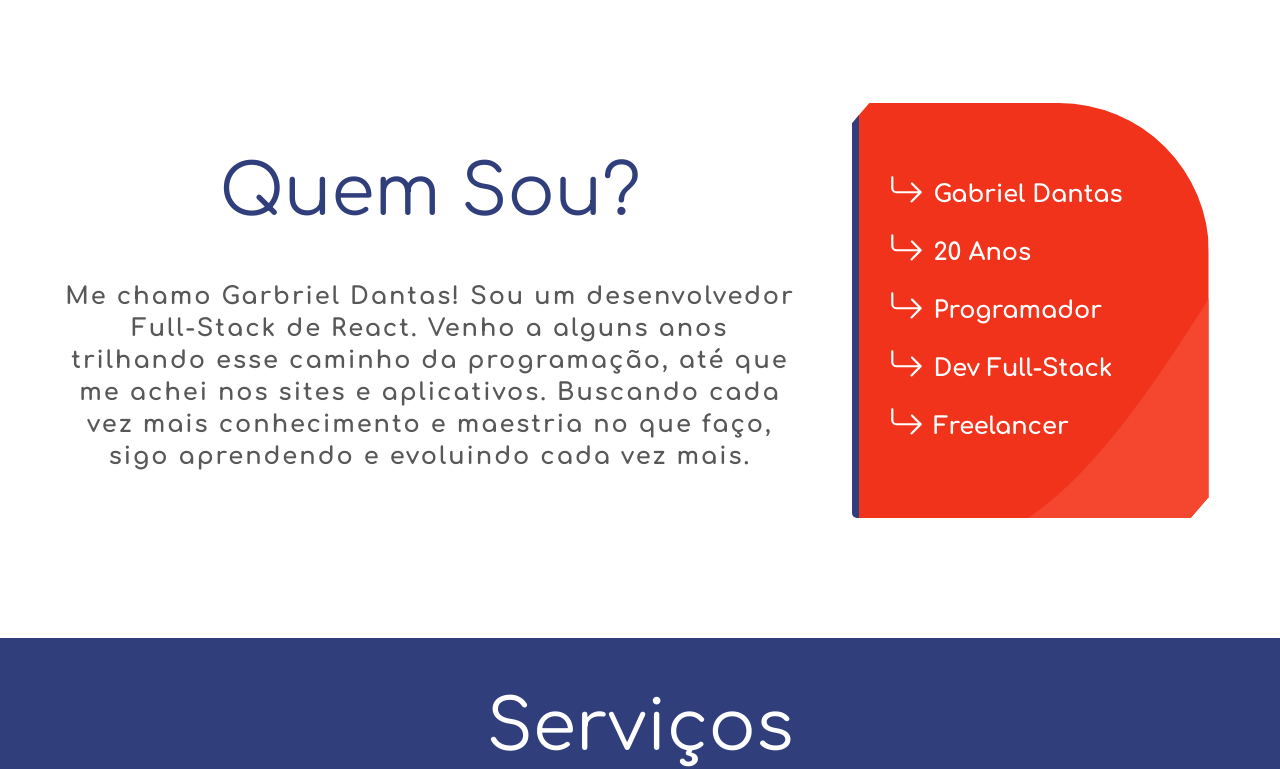
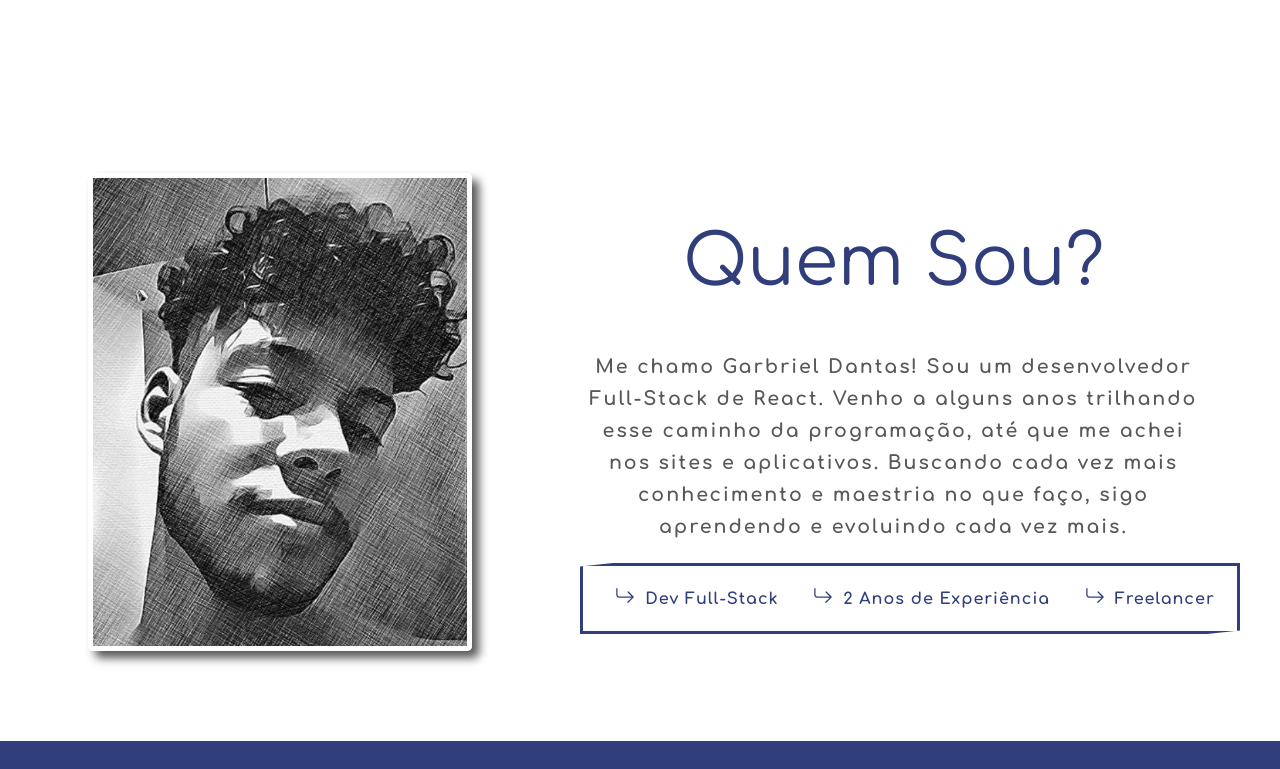
Before and after one commit to B1ELL20/portfolio, a React (Vite) app: page / in a window 1280 px wide. Shown: the part 717-1486 px from the top of the page. Built offline with nearby package versions, Linux system fonts and the light colour scheme.

Commit message:
Atualizações Me

```diff
--- a/src/Components/Sections/Home/HomeElements.jsx
+++ b/src/Components/Sections/Home/HomeElements.jsx
@@ -33,6 +33,18 @@ export const HomeBox = styled.header`
 
         height: unset;
         margin-bottom: 50px;
+    }
+
+    @media (min-width: 1024px) and (max-width: 1580px) {
+
+        margin-bottom: 50px;
+    }
+
+    @media (min-width: 1580px) {
+
+        height: 80vh;
+        margin-bottom: 50px;
+        background-position: right;
     }
 `;
 
@@ -84,19 +96,9 @@ export const ContainerText = styled.div`
 
 export const Text = styled.div`
 
-    width: 90%;
+    width: 95%;
     padding: 20px;
     text-align: center;
-
-    @media (max-width: 600px) {
-
-        width: 100%;
-    }
-
-    @media (min-width: 601px) and (max-width: 912px) {
-
-        width: 100%;
-    }
 `;
 
 export const TopTitle = styled.h2`
@@ -168,6 +170,20 @@ export const LinkIcon = styled.i`
     }
 `;
 
+export const LinkDescription = styled.p`
+
+    padding: 10px;
+    font-size: 20px;
+    letter-spacing: 1px;
+    font-weight: bold;
+    color: ${colors.main};
+
+    @media (max-width: 600px) {
+
+        font-size: 30px;
+    }
+`;
+
 export const ButtonDiv = styled.div`
 
     position: absolute;
@@ -179,17 +195,14 @@ export const ButtonDiv = styled.div`
     z-index: -1;
 `;
 
-export const LinkDescription = styled.p`
+export const ContainerMe = styled.div`
 
-    padding: 10px;
-    font-size: 20px;
-    letter-spacing: 1px;
-    font-weight: bold;
-    color: ${colors.main};
+    width: 50%;
+    overflow-x: hidden;
 
     @media (max-width: 600px) {
 
-        font-size: 30px;
+        display: none;
     }
 `;
 
@@ -225,14 +238,3 @@ export const ButtonLink = styled.button`
         color: ${colors.base};
     }
 `;
-
-export const ContainerMe = styled.div`
-
-    width: 50%;
-    overflow-x: hidden;
-
-    @media (max-width: 600px) {
-
-        display: none;
-    }
-`;
--- a/src/Components/Sections/Home/index.jsx
+++ b/src/Components/Sections/Home/index.jsx
@@ -25,7 +25,7 @@ const Home = () => {
                     <Text>
                         <TopTitle>Dev Full-Stack</TopTitle>
                         <Title>Gabriel Dantas</Title>
-                        <Description>"Sou só um vírus, querendo escapar, dos programadores da vida."</Description>
+                        <Description>"Sou só um vírus, querendo escapar dos programadores da vida."</Description>
                         <ButtonHome>Me conheça</ButtonHome>
                         <HomeLinks>
                             <ButtonLink onClick={() => {window.open('https://github.com/B1ELL20', '_blank')}}>
--- a/src/Components/Sections/Me/MeElements.jsx
+++ b/src/Components/Sections/Me/MeElements.jsx
@@ -6,7 +6,7 @@ export const MeBox = styled.section`
 
     background-color: ${colors.base};
     width: 100%;
-    padding-bottom: 50px;
+    padding: 20px 0px;
     background-color: transparent;
 `;
 
@@ -14,19 +14,22 @@ export const MeContainer = styled.div`
 
     display: flex;
     flex-wrap: wrap;
+    justify-content: space-between;
     width: 100%;
     height: 100%;
     margin: auto;
     max-width: 1200px;
     padding: 20px 0px;
+
+    @media (min-width: 601px) and (max-width: 912px) {
+
+        justify-content: space-around;
+    }
 `;
 
 export const ContainerText = styled.div`
 
-    display: flex;
-    justify-content: center;
-    align-items: start;
-    width: 65%;
+    width: 55%;
 
     @media (max-width: 600px) {
 
@@ -36,7 +39,7 @@ export const ContainerText = styled.div`
 
     @media (min-width: 601px) and (max-width: 912px) {
 
-        width: 55%;
+        width: 53%;
     }
 `;
 
@@ -53,7 +56,7 @@ export const TextBox = styled.div`
 
 export const Text = styled.p`
 
-    font-size: 24px;
+    font-size: 19px;
     font-weight: 700;
     letter-spacing: 2px;
     line-height: 32px;
@@ -65,12 +68,70 @@ export const Text = styled.p`
     }
 `;
 
-export const ContainerCard = styled.div`
+export const Card = styled.div`
+
+    display: flex;
+    justify-content: space-around;
+    width: 100%;
+    padding: 10px;
+    border: 3px solid ${colors.main};
+    clip-path: polygon(0% 5%, 5% 0%, 100% 0%, 100% 95%, 95% 100%, 0% 100%);
+    margin-top: 20px;
+
+
+    @media (max-width: 600px) {
+
+        display: block;
+        margin-top: 50px;
+    }
+`;
+
+export const CardItem = styled.li`
+
+    display: flex;
+    align-items: center;
+    margin: 5px 0px;
+    color: ${colors.main};
+    transition: 0.1s;
+    cursor: pointer;
+
+    &:hover {
+
+        color: ${colors.contrast};
+        transform: scale(1.06);
+    }
+`;
+
+export const ItemIcon = styled.i`
+
+    font-size: 20px;
+    margin: 5px 10px;
+
+    @media (max-width: 600px) {
+
+        font-size: 30px;
+    }
+`;
+
+export const ItemContent = styled.p`
+
+    font-size: 16px;
+    letter-spacing: 1px;
+    font-weight: bold;
+    margin: 5px 0px;
+
+    @media (max-width: 600px) {
+
+        font-size: 22px;
+    }
+`;
+
+export const ContainerImg = styled.div`
 
     display: flex;
     justify-content: center;
     align-items: center;
-    width: 35%;
+    width: 40%;
 
     @media (max-width: 600px) {
 
@@ -84,48 +145,11 @@ export const ContainerCard = styled.div`
     }
 `;
 
-export const Card = styled.div`
+export const MeImg = styled.img`
 
-    width: 85%;
-    background-color: ${colors.contrast};
-    background-image: url(${back});
-    background-size: cover;
-    border-left: 7px solid ${colors.main};
-    padding: 60px 20px;
-    border-radius: 5px 150px 5px 5px;
-    clip-path: polygon(0% 5%, 5% 0%, 100% 0%, 100% 95%, 95% 100%, 0% 100%);
+    width: 80%;
+    display: block;
+    border: 5px solid white;
+    box-shadow: 7px 7px 10px ${colors.light};
+    border-radius: 5px;
 `;
-
-export const CardList = styled.ul`
-
-    list-style: none;
-`;
-
-export const CardItem = styled.li`
-
-    display: flex;
-    align-items: center;
-    margin: 5px 0px;
-    color: ${colors.base};
-    transition: 0.35s;
-    cursor: pointer;
-
-    &:hover {
-
-        color: ${colors.main};
-        transform: scale(1.1);
-    }
-`;
-
-export const ItemIcon = styled.i`
-
-    font-size: 35px;
-    margin: 5px 10px;
-`;
-
-export const ItemContent = styled.p`
-
-    font-size: 24px;
-    font-weight: 700;
-    margin: 5px 0px;
-`;
--- a/src/Components/Sections/Me/index.jsx
+++ b/src/Components/Sections/Me/index.jsx
@@ -2,55 +2,47 @@ import { BsArrowReturnRight } from 'react-icons/bs'
 import {
     Card,
     CardItem,
-    CardList,
-    ContainerCard,
+    ContainerImg,
     ContainerText,
     ItemContent,
     ItemIcon,
     MeBox,
     MeContainer,
+    MeImg,
     Text,
     TextBox
 } from "./MeElements"
 import TitleSection from '../../TitleSection'
+import me from '../../../images/me.jpg'
 
 const Me = () => {
   return (
     <>
         <MeBox>
             <MeContainer>
+                <ContainerImg>
+                    <MeImg src={me}/>
+                </ContainerImg>
                 <ContainerText>
                     <TextBox>
                         <TitleSection color={0} text={'Quem Sou?'}/>
                         <Text>Me chamo Garbriel Dantas! Sou um desenvolvedor Full-Stack de React. Venho a alguns anos trilhando esse caminho da programação, até que me achei nos sites e aplicativos. Buscando cada vez mais conhecimento e maestria no que faço, sigo aprendendo e evoluindo cada vez mais.</Text>
                     </TextBox>
-                </ContainerText>
-                <ContainerCard>
                     <Card>
-                        <CardList>
-                            <CardItem>
-                                <ItemIcon><BsArrowReturnRight /></ItemIcon>
-                                <ItemContent>Gabriel Dantas</ItemContent>
-                            </CardItem>
-                            <CardItem>
-                                <ItemIcon><BsArrowReturnRight /></ItemIcon>
-                                <ItemContent>20 Anos</ItemContent>
-                            </CardItem>
-                            <CardItem>
-                                <ItemIcon><BsArrowReturnRight /></ItemIcon>
-                                <ItemContent>Programador</ItemContent>
-                            </CardItem>
                         <CardItem>
                             <ItemIcon><BsArrowReturnRight /></ItemIcon>
                             <ItemContent>Dev Full-Stack</ItemContent>
                         </CardItem>
                         <CardItem>
                             <ItemIcon><BsArrowReturnRight /></ItemIcon>
+                            <ItemContent>2 Anos de Experiência</ItemContent>
+                        </CardItem>
+                        <CardItem>
+                            <ItemIcon><BsArrowReturnRight /></ItemIcon>
                             <ItemContent>Freelancer</ItemContent>
                         </CardItem>
-                        </CardList>
                     </Card>
-                </ContainerCard>
+                </ContainerText>
             </MeContainer>
         </MeBox>
     </>
--- a/src/Components/Sections/Projects/ProjectsElements.jsx
+++ b/src/Components/Sections/Projects/ProjectsElements.jsx
@@ -79,7 +79,7 @@ export const ProjectImg = styled.div`
 
 export const ProjectTitle = styled.h3`
 
-    font-size: 30px;
+    font-size: 28px;
     letter-spacing: 2px;
     width: 100%;
     text-align: center;
@@ -101,6 +101,7 @@ export const ProjectTitle = styled.h3`
     @media (min-width: 601px) and (max-width: 912px) {
 
         padding: 30px 0px;
+        font-size: 28px;
     }
 `;
 
```
Also changed, not shown: src/images/me.jpg (added). Lines whose indentation alone changed are shown as unchanged.
